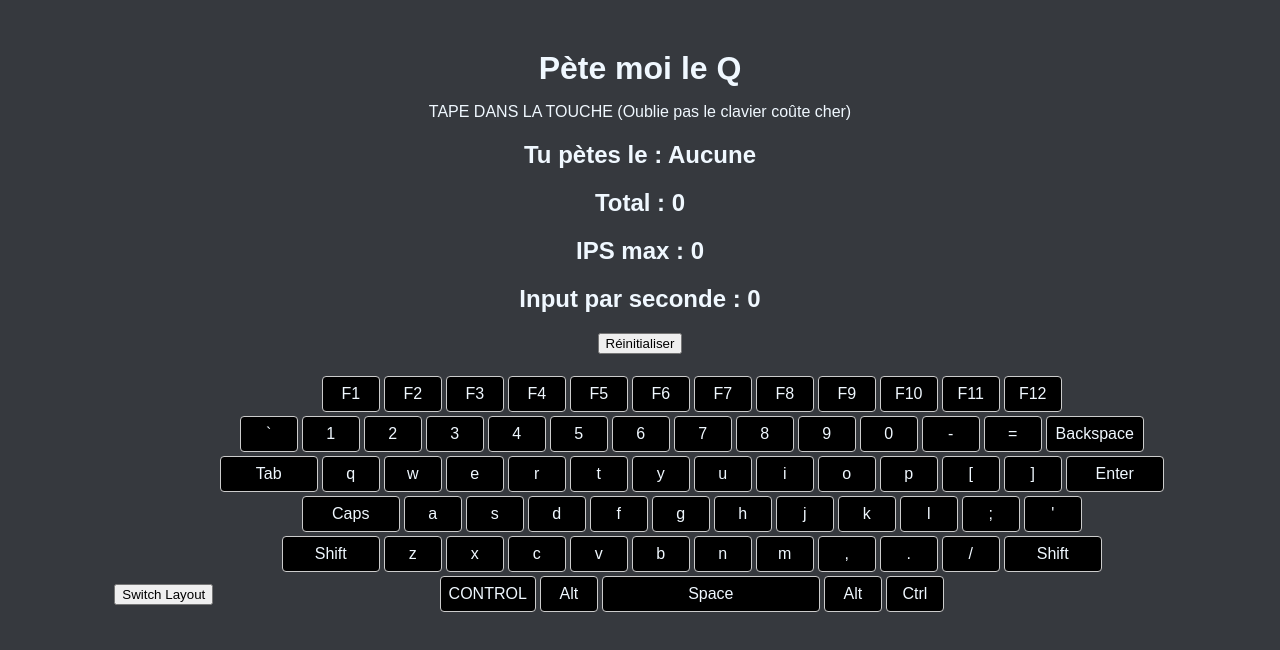
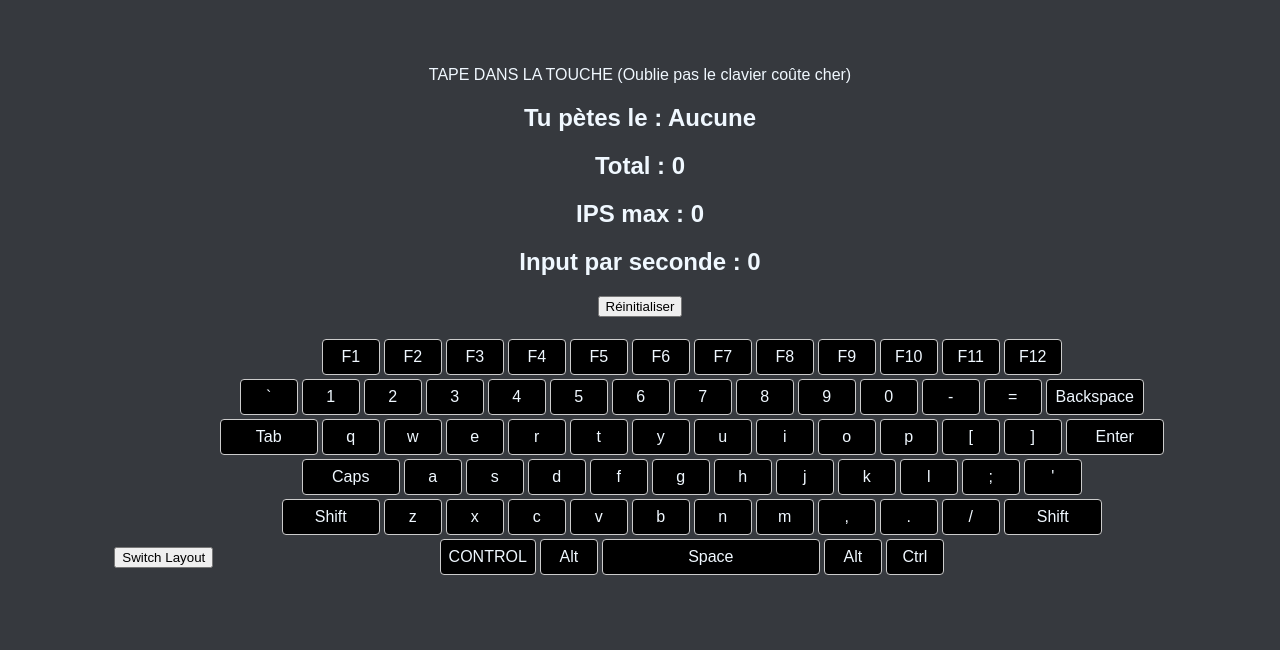
Before and after one commit to MarronFrui/input-per-second, a website built with Vite: page index.html in a window 1280 px wide. Built offline with nearby package versions, Linux system fonts and the light colour scheme.

Commit message:
Remove 'Pète moi le Q' joke heading

```diff
--- a/index.html
+++ b/index.html
@@ -8,7 +8,6 @@
   </head>
   <body>
     <main>
-      <h1>Pète moi le Q</h1>
       <p>TAPE DANS LA TOUCHE (Oublie pas le clavier coûte cher)</p>
       <h2 id="selected-key">Tu pètes le : Aucune</h2>
       <h2 id="counter">Total : 0</h2>
```
